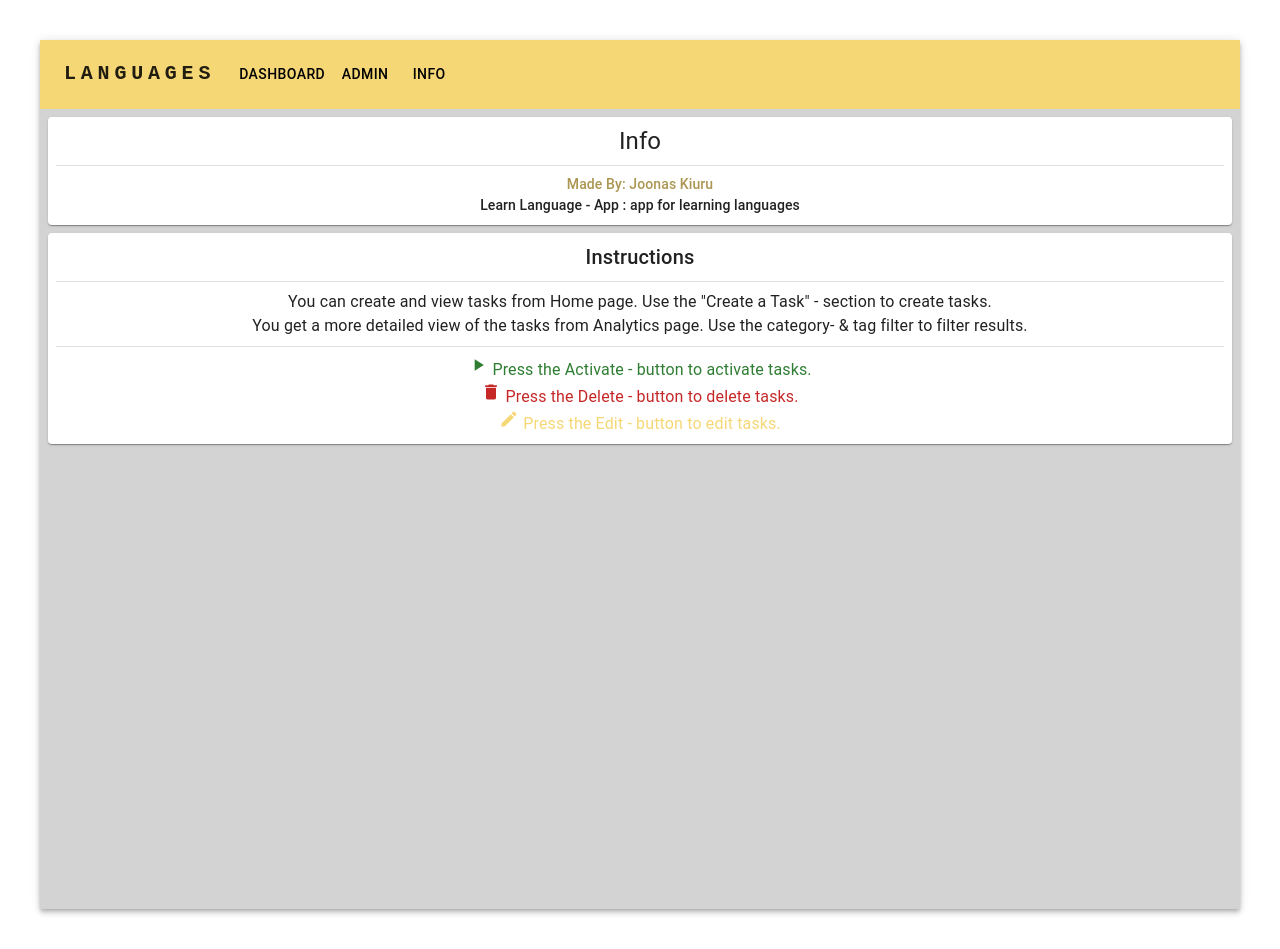
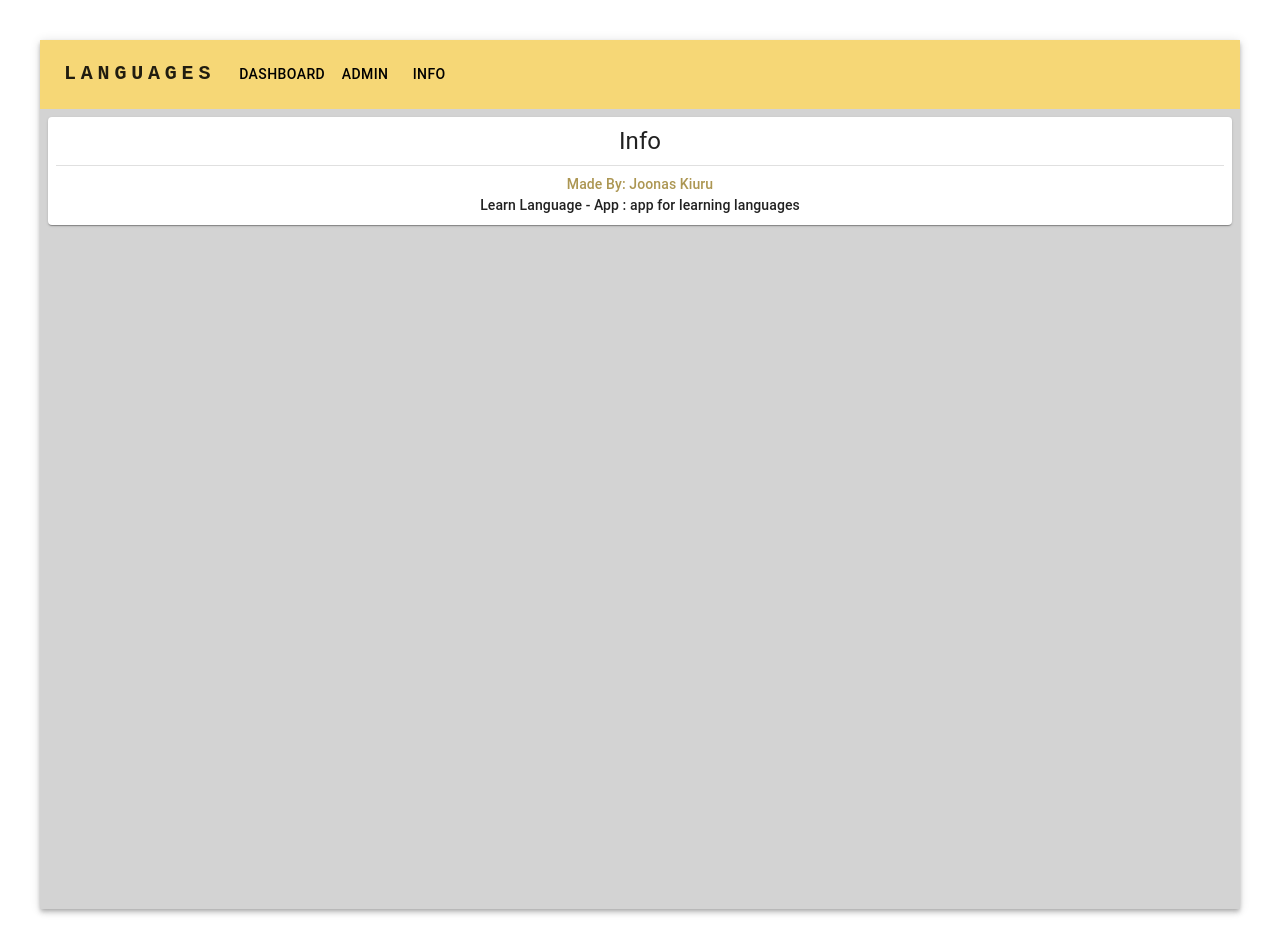
Before and after one commit to joonaskiuru/learn-language-app, a React (Vite) app in the folder frontend/: page /Info in a window 1280 px wide. Built offline with nearby package versions, Linux system fonts and the light colour scheme.

Commit message:
add: update info

```diff
--- a/frontend/src/component/Info.jsx
+++ b/frontend/src/component/Info.jsx
@@ -17,17 +17,6 @@ function Info() {
             <Typography variant="subtitle2" sx={{color: 'primary.dark'}}>Made By: Joonas Kiuru</Typography>
             <Typography variant="subtitle2">Learn Language - App : app for learning languages</Typography>
         </Paper>
-
-        <Paper sx={{p:1, my: 1}}>
-            <Typography variant="h6">Instructions</Typography>
-            <Divider sx={{my: 1}}/>
-            <Typography>You can create and view tasks from Home page. Use the "Create a Task" - section to create tasks.</Typography>
-            <Typography>You get a more detailed view of the tasks from Analytics page. Use the category- & tag filter to filter results.</Typography>
-            <Divider sx={{my: 1}}/>
-            <Typography color='success.main'><PlayArrowIcon fontSize="small" /> Press the Activate - button to activate tasks.</Typography>
-            <Typography color='error.dark'><DeleteIcon fontSize="small" /> Press the Delete - button to delete tasks.</Typography>
-            <Typography color='primary.main'><EditIcon fontSize="small" /> Press the Edit - button to edit tasks.</Typography>
-        </Paper>
     </Box>
 
 
```
